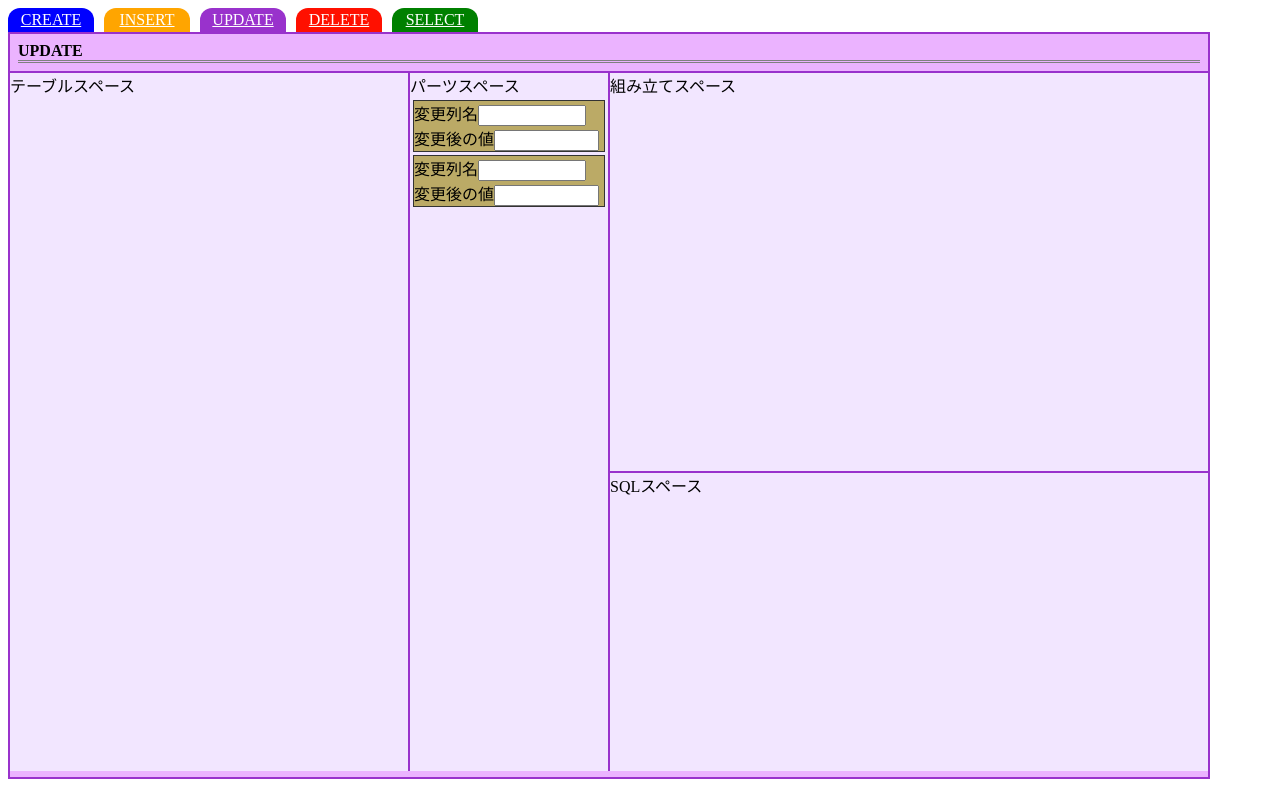
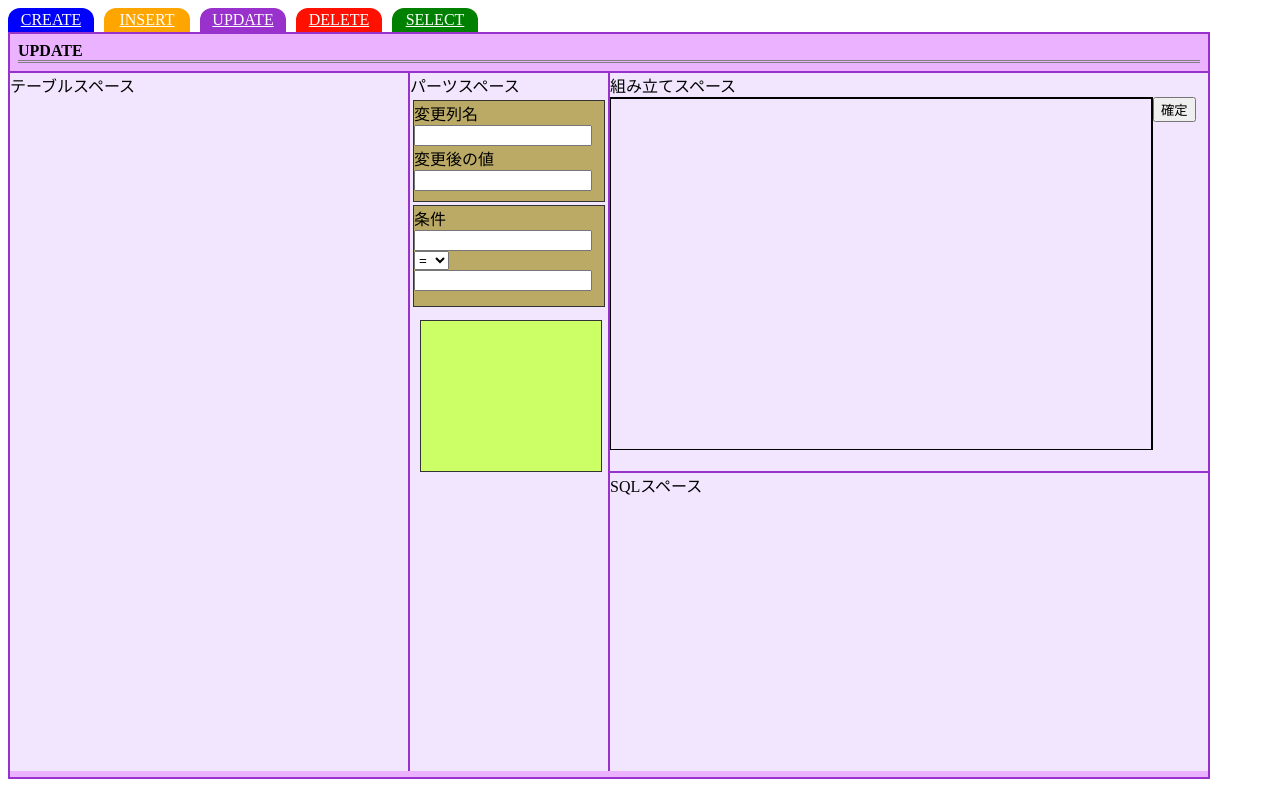
Before and after one commit to ASO-SQLGenerator/ASO-SQLGenerator, a website: page HaYaShI/SQLcreate.html in a window 1280 px wide. Both pictures are taken after a click on the link "UPDATE". Drawn offline with nearby package versions, Linux system fonts and the light colour scheme.

Commit message:
no message

```diff
--- a/HaYaShI/SQLcreate.html
+++ b/HaYaShI/SQLcreate.html
@@ -90,6 +90,33 @@
                     });
                 },
             });
+            $('.uspace').droppable({
+                accept: '.drop',
+                drop: function(ev, ui) {
+                    // ドロップされたDraggable要素を追加
+                    /* $('.cspace').append('<div class="drop" name="drop_parts">'); */
+                    ui.draggable.clone().appendTo(this);
+                    $(document).ready(function(){
+                        $('.drag').draggable({
+                            connectToSortable : '.drop',
+                            //helper: 'clone',
+                            helper : function() {
+                                return $(this).clone().addClass('drag');
+                            },
+                            revert : 'invalid',
+                        });
+
+                        $('.drop').droppable({
+                            accept: '.drag',
+                            drop: function(ev, ui) {
+                                // ドロップされたDraggable要素を追加
+
+                                ui.draggable.clone().appendTo(this).removeClass('drag').removeAttr("id");
+                            },
+                        });
+                    });
+                },
+            });
 
         });
 
@@ -146,8 +173,8 @@
                 <div class="cmain_table">テーブルスペース</div>
                 <div class="cmain_parts">パーツスペース
 
-                    <div id="drag" class="drag" name="drag_parts"><p><label>列名<input type="text" name="culum" size="15" maxlength="20"></label></p></div>
-                    <div id="drag" class="drag" name="drag_parts"><p><label>型名
+                    <div id="drag1" class="drag" name="drag_parts"><p><label>列名<input type="text" name="culum" size="15" maxlength="20"></label></p></div>
+                    <div id="drag2" class="drag" name="drag_parts"><p><label>型名
                         <select name="type">
                             <option value="text">text</option>
                                 <option value="int">int</option>
@@ -157,7 +184,7 @@
                         </select>
                         <input type="text" name="num" size="4" maxlength="10">
                     </label></p></div>
-                    <div id="drag" class="drag" name="drag_parts"><p><label>制約
+                    <div id="drag3" class="drag" name="drag_parts"><p><label>制約
                         <select name="limit">
                             <option value="unique key">unique key</option>
                                 <option value="primary key">主キー</option>
@@ -167,7 +194,7 @@
                         </select>
                     </p>
                     </div>
-                    <div class="drop" id="drop"></div>
+                    <div class="drop" id="cdrop"></div>
 
                 </div>
                 <div class="cmain_create">組み立てスペース
@@ -197,18 +224,32 @@
         <div class="umain_parts">パーツスペース
 
             <div id="updateset" class="drag" name="drag_parts">
-                <label>変更列名</label><input type="text" name="updatecolum" id="updatecolum" maxlength="10"></br>
-                <label>変更後の値</label><input type="text" name="updateset" size="10" maxlength="10"></div>
+                <label>変更列名</label></br><input type="text" name="updatecolum" id="ucolum" maxlength="10"></br>
+                <label>変更後の値</label></br><input type="text" name="updateset" id="ucvalue" maxlength="10"></div>
 
-            <div id="updateset" clas="drag" name="drag_parts">
-                <label>変更列名</label><input type="text" name="updatecolum" id="updatecolum" maxlength="10"></br>
-                <label>変更後の値</label><input type="text" name="updateset" size="10" maxlength="10"></div>
+            <div id="updatecondition" class="drag" name="drag_parts">
+                <label>条件</label></br><input type="text" name="updatecolum" id="ucondition" maxlength="10"></br>
+                <select id="uconsid" name="ucons">
+                    <option value="uqual">=</option>
+                    <option value="dainari"><</option>
+                    <option value="syounari">></option>
+                    <option value="auto increment">auto increment</option>
+                    <option value="foreign key">外部キー</option>
+                </select>
+                </br><input type="text" name="updateset" id="uconvalue" maxlength="10"></div>
+
+            <div class="drop" id="udrop"></div>
 
         </div>
 
 
 
-        <div class="umain_create">組み立てスペース</div>
+        <div class="umain_create">組み立てスペース
+            <form name="param" action="#">
+                 <div class="uspace" name ="uspace_parts"></div>
+                 <input type="submit" value="確定">
+             </form>
+        </div>
         <div class="umain_sql">SQLスペース</div>
     </div>
     <br class="clear">
--- a/HaYaShI/SQLcss.css
+++ b/HaYaShI/SQLcss.css
@@ -20,6 +20,13 @@ div#create div.cmain div.cmain_create { float: left; border: 1px solid blue; bor
 div#create div.cmain div.cmain_create div.cspace{float: left; border: 1px solid black; border-right-width: 2px; border-top-width: 2px; width: 540px; height: 350px;}
 div#create div.cmain div.cmain_sql { float: right; border: 1px solid blue; border-right-width: 0px; border-bottom-width: 0px; width: 598px; height: 298px; }
 div#create div.clear { clear: both; }
+
+/* CREATE画面のパーツのCSS */
+#drag1 { width: 180px; height: 50px; margin: 10px; border: solid 1px #333; background-color:#ba6; float:left; }
+#drag2 { width: 180px; height: 50px; margin: 10px; border: solid 1px #333; background-color:#ba6; float:left; }
+#drag3 { width: 180px; height: 50px; margin: 10px; border: solid 1px #333; background-color:#ba6; float:left; }
+#cdrop{ width: 180px; height: 150px; margin: 10px; border: solid 1px #333; background-color:#cf6; float:left; }
+
 /* INSERT画面 */
 div#insert { border: 2px solid #FFA500; width: 1198px; background-color: #FFFF99; }
 div#insert div.imain { float: left; width: 1198px; background-color: #FFFFE0; height: 700px; }
@@ -34,10 +41,18 @@ div#update div.umain div.umain_parts { float: left; border: 1px solid #9932CC; b
 div#update div.umain div.umain_create { float: left; border: 1px solid #9932CC; border-right-width: 0px; border-top-width: 2px; width: 598px; height: 398px; }
 div#update div.umain div.umain_sql { float: right; border: 1px solid #9932CC; border-right-width: 0px; border-bottom-width: 0px; width: 598px; height: 298px; }
 div#update div.clear { clear: both; }
+div#update div.umain div.umain_create div.uspace{float: left; border: 1px solid black; border-right-width: 2px; border-top-width: 2px; width: 540px; height: 350px;}
 
 /* UPDATE画面のパーツのCSS */
-#updateset { width: 190px; height: 50px; margin: 3px; border: solid 1px #333; background-color:#ba6; }
-input#updatecolum { width: 100px; margin-left: auto; }
+#updateset { width: 190px; height: 100px; margin: 3px; border: solid 1px #333; background-color:#ba6; }
+#updatecondition { width: 190px; height: 100px; margin: 3px; border: solid 1px #333; background-color:#ba6; }
+input#ucolum { width: 170px; margin-left: auto; }
+input#ucvalue { width: 170px; margin-left: auto; }
+input#uconvalue { width: 170px; margin-left: auto; }
+input#ucondition { width: 170px; margin-left: auto; }
+#udrop{ width: 180px; height: 150px; margin: 10px; border: solid 1px #333; background-color:#cf6; float:left; }
+div#update div.umain div.umain_parts div#updatecondition select#uconsid{ width: 35px; }
+
 
 /* DELETE画面 */
 div#delete { border: 2px solid #FF1000; width: 1198px; background-color: #FF8F66; }
```
